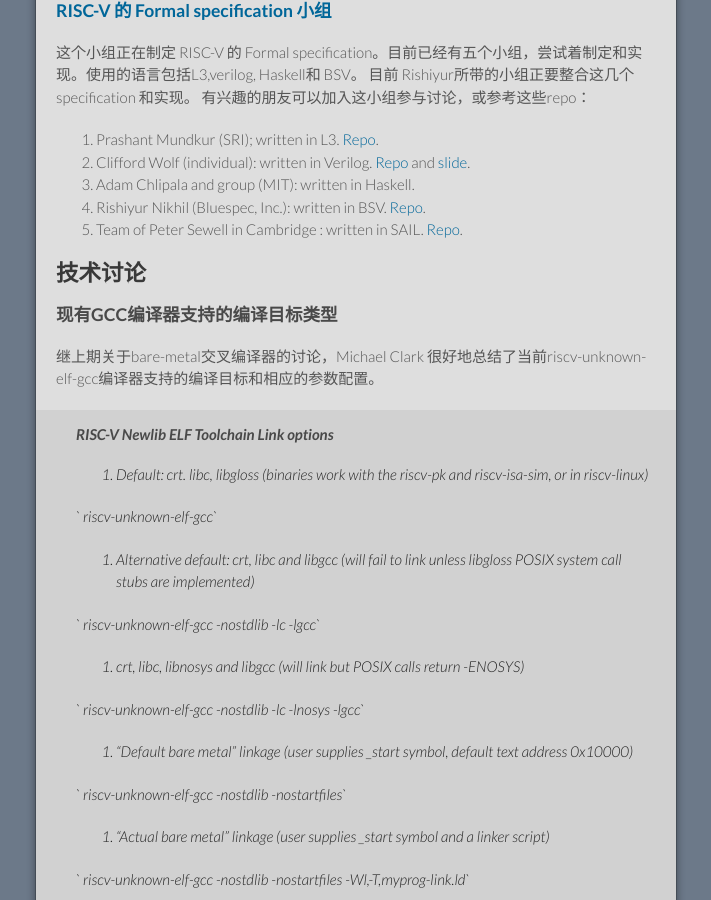
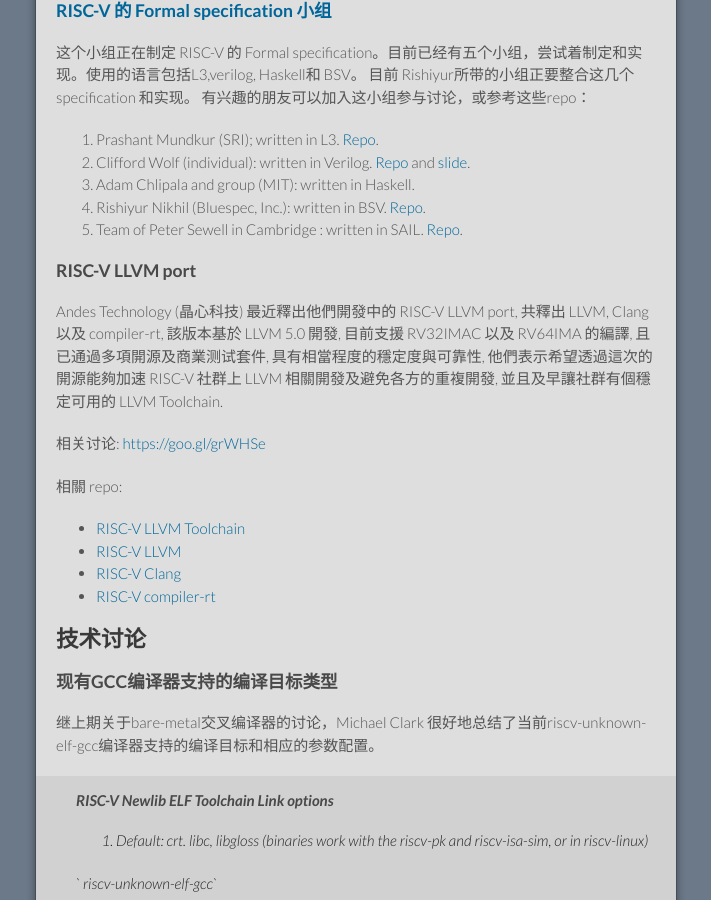
Before and after one commit to cnrv/home, a Jekyll site: the page built from bi-week-rpts/2017-09-14.md, in a window 1280 px wide and 900 px high, scrolled down 851 px. Shown: the whole window, without its empty margins (284-995 px from the left). Built offline with Jekyll 4.4.1, drawn with Linux system fonts in a browser that asks for light colours; Markdown is read by kramdown in place of the engine named in the settings; comment, search, counter and statistics services are not loaded; our own code applies the rules of GitHub Pages for plain Markdown files.

Commit message:
Add RISC-V LLVM port

```diff
--- a/bi-week-rpts/2017-09-14.md
+++ b/bi-week-rpts/2017-09-14.md
@@ -41,6 +41,20 @@
 4. Rishiyur Nikhil (Bluespec, Inc.): written in BSV. [Repo](https://github.com/rsnikhil/RISCV_ISA_Formal_Spec_in_BSV).
 5. Team of Peter Sewell in Cambridge : written in SAIL. [Repo](https://bitbucket.org/Peter_Sewell/sail/src/07fad742df72ff6e7bfb948c1c353a2cf12f5e28/risc-v/riscv.sail?fileviewer=file-view-default).
 
+### RISC-V LLVM port
+
+Andes Technology (晶心科技) 最近釋出他們開發中的 RISC-V LLVM port, 共釋出 LLVM, Clang 以及 compiler-rt,
+該版本基於 LLVM 5.0 開發, 目前支援 RV32IMAC 以及 RV64IMA 的編譯, 且已通過多項開源及商業测试套件, 具有相當程度的穩定度與可靠性,
+他們表示希望透過這次的開源能夠加速 RISC-V 社群上 LLVM 相關開發及避免各方的重複開發, 並且及早讓社群有個穩定可用的 LLVM Toolchain.
+
+相关讨论: [https://goo.gl/grWHSe](https://groups.google.com/a/groups.riscv.org/forum/#!msg/sw-dev/P3C9KtSCLac/H25BiaC8DgAJ)
+
+相關 repo:
+
+- [RISC-V LLVM Toolchain](https://github.com/andestech/riscv-llvm-toolchain)
+- [RISC-V LLVM](https://github.com/andestech/riscv-llvm)
+- [RISC-V Clang](https://github.com/andestech/riscv-clang)
+- [RISC-V compiler-rt](https://github.com/andestech/riscv-compiler-rt)
 
 ## 技术讨论
 
```
